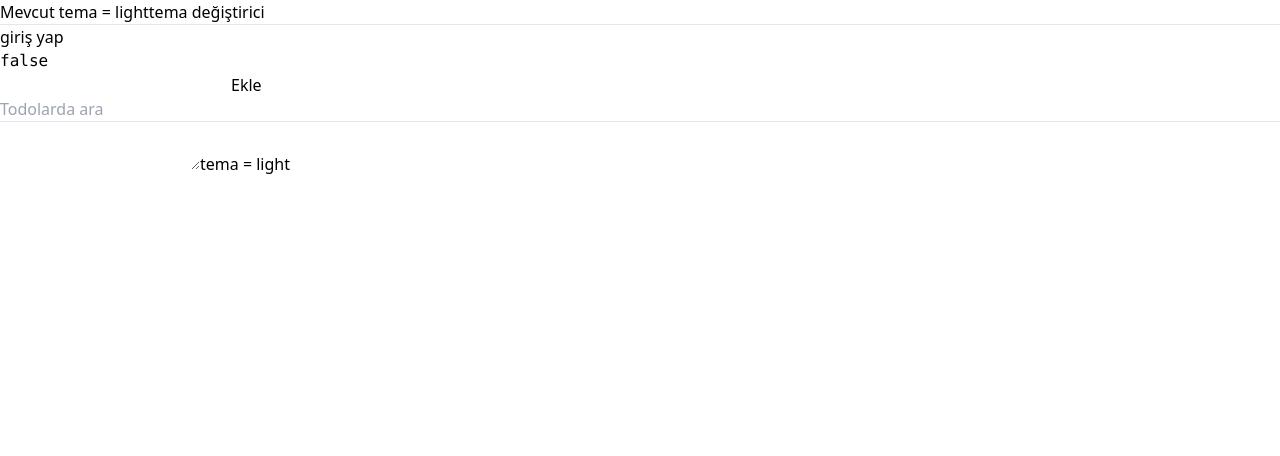
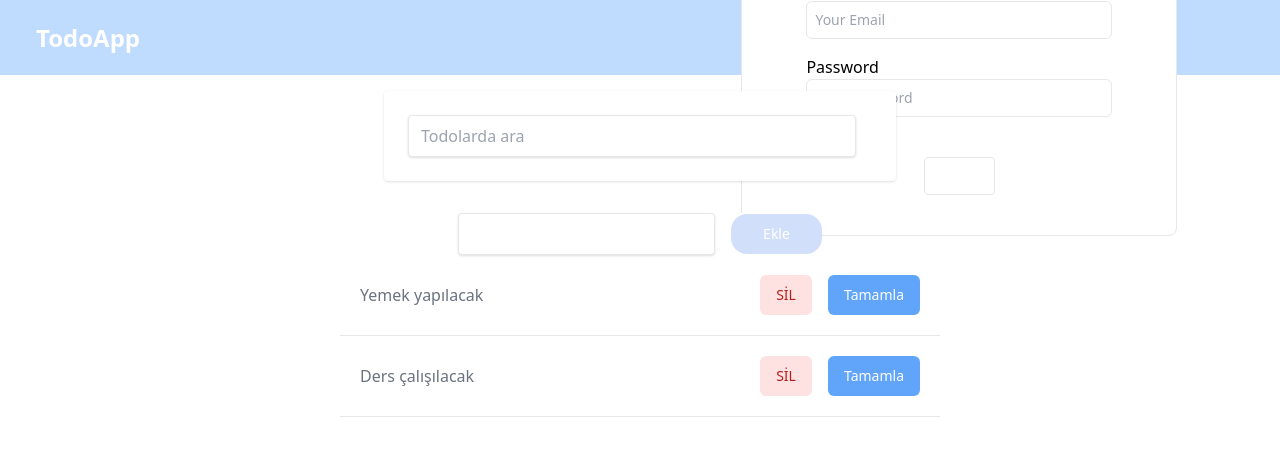
Before and after one commit to enesceb/reactjs-context-todoapp, a React (Create React App) app: page / in a window 1280 px wide. Shown: the top 456 px of the page. Built offline with nearby package versions, Linux system fonts and the light colour scheme.

Commit message:
reducer, context done

```diff
--- a/package.json
+++ b/package.json
@@ -8,6 +8,7 @@
     "@testing-library/user-event": "^13.5.0",
     "react": "^18.2.0",
     "react-dom": "^18.2.0",
+    "react-router-dom": "^6.3.0",
     "react-scripts": "5.0.1",
     "web-vitals": "^2.1.4"
   },
--- a/src/TodoApp.js
+++ b/src/TodoApp.js
@@ -1,73 +1,83 @@
-import React, { useRef, useState , useReducer} from "react";
+import React, { useCallback, useReducer, useMemo } from "react";
 import AddTodo from "./components/AddTodo";
 import Todos from "./components/Todos";
 import todoReducer from "./reducers/reducer";
-import Header from "./components/Header"
-import {useSite} from './context'
+import Header from "./components/Header";
+import Search from "./components/Search";
 
+function TodoApp() {
+  const [state, dispatch] = useReducer(todoReducer, {
+    todos: [
+      { title: "Yemek yapılacak", completed: false },
+      { title: "Ders çalışılacak", completed: false },
+    ],
+    todo: "",
+    search: "",
+  });
 
+  // console.log(state.todos)
 
-function TodoApp(){
+  const submitHandle = (e) => {
+    e.preventDefault();
+    dispatch({
+      type: "ADD_TODO",
+      todo: state.todo,
+    });
+  };
 
-    const [state, dispactch] = useReducer(todoReducer,{
-        todos: [],
-        todo: '',
-        search: ''
-      })
+  const changeHandle = useCallback((e) => {
+    dispatch({
+      type: "UPDATE_TODO",
+      value: e.target.value,
+    });
+  }, []);
+  const deleteTodo = useCallback((index) => {
+    dispatch({
+      type: "DELETE_TODO",
+      index: index,
+    });
+  }, []);
 
+  const searchHandle = useCallback((e) => {
+    dispatch({
+      type: "UPDATE_SEARCH",
+      value: e.target.value,
+    });
+  }, []);
 
-      const submitHandle = e =>{
-        e.preventDefault()
-       dispactch({
-        type: 'ADD_TODO',
-        todo: state.todo
+  const toggleTodo = useCallback((index) => {
+    dispatch({
+      type: "TOGGLE_TODO",
+      index,
+    });
+  }, []);
 
-       })
-      }
+  const filteredTodos = useMemo(() => {
+    return state.todos.filter((todo) =>
+      todo.title
+        .toLocaleLowerCase("TR")
+        .includes(state.search.toLocaleLowerCase("TR"))
+    );
+  }, [state.search, state.todos]);
 
-      const changeHandle = e => {
-
-        dispactch({
-          type: 'UPDATE_TODO',
-          value: e.target.value
-        })
-      }
-      const deleteTodo = index => {
-
-        dispactch({
-          type: 'DELETE_TODO',
-          index: index
-        })
-      }
-
-      const searchHandle = (e) => {
-        dispactch({
-          type: "UPDATE_SEARCH",
-          value: e.target.value
-        })
-      }
-
-      const filteredTodos = state.todos.filter(todo => todo.toLocaleLowerCase('TR').includes(state.search.toLocaleLowerCase('TR')))
-
-
-      const theme = useSite()
-      console.log(theme)
-
-     return(
-
-        <div className={`wrapper ${theme}`}>
-          <main className="main-content dark:text-white">
-        <Header  />
-
-          <AddTodo todo={state.todo} submitHandle={submitHandle} changeHandle={changeHandle}/>
-      <input  type="text" placeholder="Todolarda ara" value={state.search} onChange={searchHandle}></input>
-      <hr ></hr>
-      <textarea></textarea>
-      <Todos todos={filteredTodos} deleteTodo={deleteTodo}/>
-      </main>
+  return (
+    <>
+      <Header />
+      <div className="flex justify-center flex-col items-center">
+        <Search value={state.search} searchHandle={searchHandle} />
+        <AddTodo
+          todo={state.todo}
+          submitHandle={submitHandle}
+          changeHandle={changeHandle}
+        />
+        <Todos
+          todos={filteredTodos}
+          deleteTodo={deleteTodo}
+          toggleTodo={toggleTodo}
+        />
       </div>
-     )
-
+    </>
+  );
 }
 
 export default TodoApp;
--- a/src/components/AddTodo.js
+++ b/src/components/AddTodo.js
@@ -1,12 +1,26 @@
-import React from 'react'
+import React from "react";
+import { useAuth } from "../context";
 
-function AddTodo({submitHandle, changeHandle, todo}) {
+function AddTodo({ submitHandle, changeHandle, todo }) {
+  const  {user} = useAuth()
   return (
-    <form>
-    <input type="text" value={todo} onChange={changeHandle}/>
-    <button disabled={!todo} onClick={submitHandle} type="submit">Ekle</button>
-  </form>
-    )
+    <form className="flex justify-center items-center mt-4 bg-white rounded  ">
+      <input
+        className="shadow appearance-none border rounded w-full py-2 px-3 mr-4 text-grey-darker"
+        type="text"
+        value={todo}
+        onChange={changeHandle}
+      />
+      <button
+        className="h-10 rounded-2xl bg-blue-600 text-white text-sm px-8 disabled:opacity-20 disabled:cursor-not-allowed "
+        disabled={!todo || !user}
+        onClick={submitHandle}
+        type="submit"
+      >
+        Ekle
+      </button>
+    </form>
+  );
 }
 
-export default AddTodo
+export default AddTodo;
--- a/src/components/Header.js
+++ b/src/components/Header.js
@@ -1,32 +1,21 @@
+import { useAuth } from "../context";
+import Login from "./Login";
 
-import {useSite , useAuth } from '../context'
+const Header = () => {
+  const { user, setUser} = useAuth();
 
 
-const Header = () => {
-    const {theme, setTheme} = useSite()
-    const {user , setUser} = useAuth()
 
-    const loginHandle = () => {
-        setUser({
-          username : 'enesceb',
-          email: 'enesceb@hotmail.com'
-        })
-    }
-
-    const logoutHandle = () => {
-      setUser(false)
-    }
+  const logoutHandle = () => {
+    setUser(false);
+  };
 
   return (
-    <div>
-        Mevcut tema = {theme}
-        <button onClick={()=> setTheme(theme => theme === "light"? 'dark': 'light')}> tema değiştirici</button>
-        <hr></hr>
-     {!user && <button onClick={loginHandle}>giriş yap</button>}
-     {user &&  <button onClick={logoutHandle}> çıkış yap </button>}
-     <pre>{JSON.stringify(user, null, 2)}</pre>
+    <div className="h-[75px] bg-blue-200 flex justify-between items-center px-5 ">
+      <h2 className="m-4 text-2xl font-bold text-white">TodoApp</h2>
+      {!user && <Login/> ||  <button className="h-10 rounded-xl bg-red-500 text-white text-sm px-4"onClick={logoutHandle}>ÇIKIŞ YAP</button>}
     </div>
-  )
-}
+  );
+};
 
-export default Header
+export default Header;
--- /dev/null
+++ b/src/components/Login.js
@@ -0,0 +1,68 @@
+import { useAuth } from "../context";
+
+export default function Login(){
+
+    const handleFormSubmit = (e) => {
+        e.preventDefault();
+
+        let email = e.target.elements.email?.value;
+        let password = e.target.elements.password?.value;
+
+        console.log(email, password);
+    };
+
+
+    const { user, setUser } = useAuth();
+
+    const loginHandle = () => {
+      setUser({
+        username: "enesceb",
+        email: "enesceb@hotmail.com",
+      });
+    };
+
+    return (
+        <div className='h-screen flex bg-gray-bg1'>
+            <div className='w-full max-w-md m-auto bg-white rounded-lg border border-primaryBorder shadow-default py-10 px-16'>
+                <h1 className='text-2xl font-medium text-primary mt-4 mb-12 text-center'>
+                    Log in to your account 🔐
+                </h1>
+
+                <form onSubmit={handleFormSubmit}>
+                    <div>
+                        <label htmlFor='email'>Email</label>
+                        <input
+                            type='email'
+                            className={`w-full p-2 text-primary border rounded-md outline-none text-sm transition duration-150 ease-in-out mb-4`}
+                            id='email'
+                            placeholder='Your Email'
+                        />
+                    </div>
+                    <div>
+                        <label htmlFor='password'>Password</label>
+                        <input
+                            type='password'
+                            className={`w-full p-2 text-primary border rounded-md outline-none text-sm transition duration-150 ease-in-out mb-4`}
+                            id='password'
+                            placeholder='Your Password'
+                        />
+                    </div>
+
+                    <div className='flex justify-center items-center mt-6'>
+                        <button
+                            className={`bg-green py-2 px-4 text-sm text-white rounded border border-green focus:outline-none focus:border-green-dark`}
+                        >
+                            Login
+                        </button>
+                    </div>
+                </form>
+            </div>
+        <button
+          className="h-10 rounded-xl bg-blue-500 text-white text-sm px-4 "
+          onClick={loginHandle}
+        >
+          GİRİŞ YAP
+        </button>
+        </div>
+    )
+}
--- /dev/null
+++ b/src/components/Search.js
@@ -0,0 +1,16 @@
+import React from 'react'
+
+const Search = ({value, searchHandle}) => {
+  return (
+    <div className='flex mt-4 bg-white rounded shadow p-6 m-4 w-full lg:w-3/4 lg:max-w-lg'>
+    <input className='shadow appearance-none border rounded w-full py-2 px-3 mr-4 text-gray-darker'
+    type="text"
+    placeholder="Todolarda ara"
+    value={value}
+    onChange={searchHandle}
+  ></input>
+  </div>
+  )
+}
+
+export default Search
--- a/src/components/TodoItem.js
+++ b/src/components/TodoItem.js
@@ -1,8 +1,16 @@
-import React from 'react'
 
-const TodoItem = ({deleteTodo, todo, index}) => {
+const TodoItem = ({deleteTodo, todo, index, toggleTodo}) => {
+
   return (
-    <li onClick={()=> deleteTodo(index)} >{todo}</li>
+    <li className='p-5 w-[600px] border-b bg-teal flex items-center justify-between '  >
+      {todo.title}
+      <div className='flex gap-x-4'>
+        <button className='text-sm rounded-md h-10 px-4 bg-red-100 text-red-700' onClick={()=> deleteTodo(index)}>SİL</button>
+        <button className='text-sm rounded-md bg-blue-400 h-10 px-4 text-white ' onClick={()=> toggleTodo(index)}>
+           {todo.completed ? 'Tamamlandı' : 'Tamamla'}
+        </button>
+      </div>
+    </li>
   )
 }
 
--- a/src/components/Todos.js
+++ b/src/components/Todos.js
@@ -1,20 +1,25 @@
-import React from 'react'
-import { useSite } from '../context/SiteContext'
-import TodoItem from './TodoItem'
+import React from "react";
+import TodoItem from "./TodoItem";
+import { memo } from "react"
 
+const Todos = ({ deleteTodo, todos, toggleTodo }) => {
 
-const Todos = ( {deleteTodo, todos}) => {
-  const {theme} = useSite()
   return (
-  <>
-    tema = {theme}
-    <ul>
-      {todos.map((todo, index) =>
-       <TodoItem todo={todo} deleteTodo={deleteTodo} key={index} index={index}/>
-      )}
-    </ul>
-  </>
-  )
-}
-
-export default Todos
+    <>
+      <div className="flex mb-4 items-center">
+        <ul className="w-full text-gray-500">
+          {todos.map((todo, index) => (
+            <TodoItem
+              todo={todo}
+              deleteTodo={deleteTodo}
+              key={index}
+              index={index}
+              toggleTodo={toggleTodo}
+            />
+          ))}
+        </ul>
+      </div>
+    </>
+  );
+};
+export default memo(Todos);
--- a/src/reducers/reducer.js
+++ b/src/reducers/reducer.js
@@ -1,34 +1,49 @@
-export default function reducer(state, action){
+export default function reducer(state, action) {
   switch (action.type) {
-      case 'UPDATE_TODO':
-        return{
+    case "UPDATE_TODO":
+      return {
         ...state,
-          todo: action.value
+        todo: action.value,
+      };
+    case "ADD_TODO":
+      return {
+        ...state,
+        todo: "",
+        todos: [
+
+          {
+            title: action.todo,
+            completed: false,
+          },
+                ...state.todos,
+        ],
+      };
+    case "DELETE_TODO":
+      return {
+        ...state,
+        todos: [...state.todos.filter((todo, index) => index !== action.index)],
+      };
+    case "TOGGLE_TODO":
+
+      return {
+        ...state,
+        todos: [
+          ...state.todos.map((todo, index) => {
+            if (action.index === index) {
+
+              todo.completed = !todo.completed;
 
             }
-      case 'ADD_TODO':
-        return{
+            return todo
+          }),
+        ],
+      };
+    case "UPDATE_SEARCH":
+      return {
         ...state,
-          todo: '',
-          todos:[
-            ...state.todos,
-            action.todo
-          ]
-        }
-      case 'DELETE_TODO':
-        return{
-          ...state,
-          todos:[
-            ...state.todos.filter((todo, index)=> index !== action.index)
-          ]
-        }
-        case 'UPDATE_SEARCH':
-          return{
-            ...state,
-            search: action.value
-          }
+        search: action.value,
+      };
     default:
       break;
   }
-
 }
```
Also changed, not shown: 1 other file (tests, documents, lock files or other folders). Lines whose indentation alone changed are shown as unchanged.
